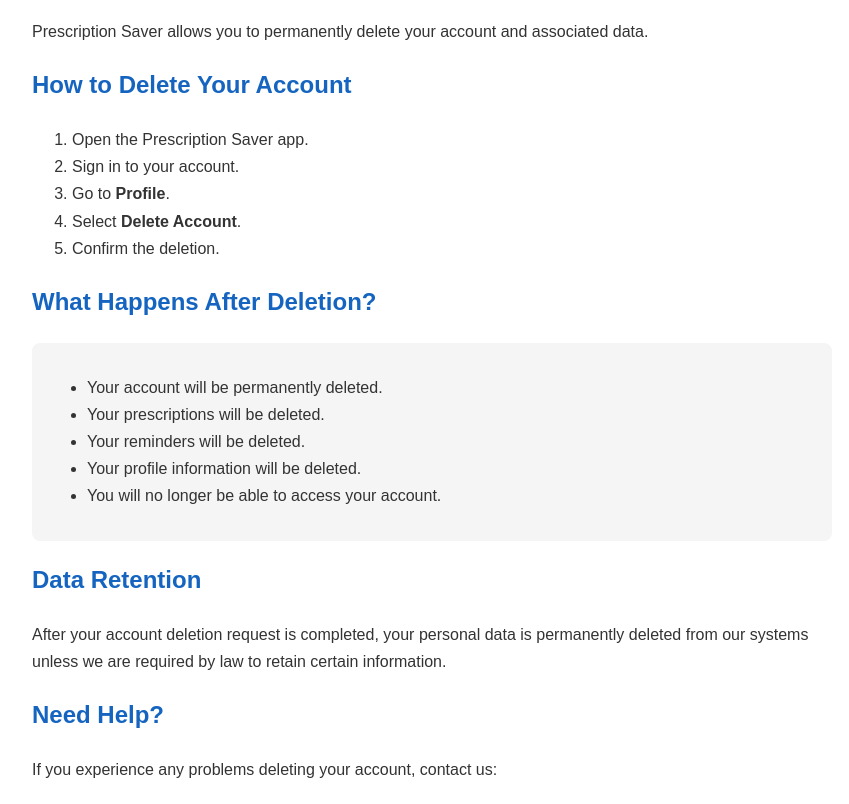
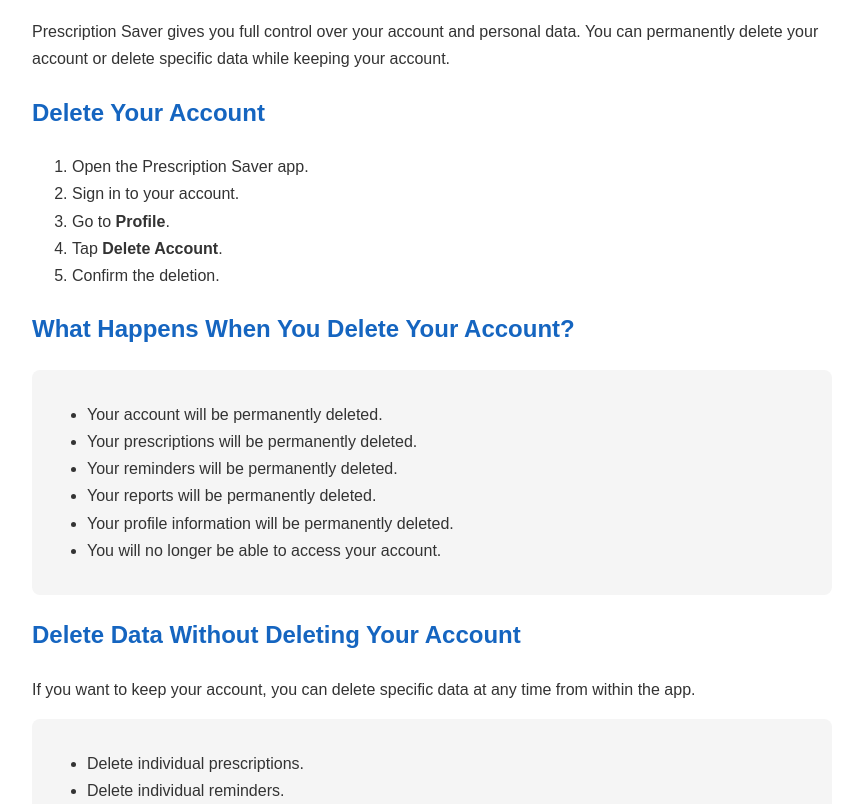
Before and after one commit to shahnewaz-rico/prescriptionsaver-legal, a plain HTML site: page delete-account.html in a window 1280 px wide. Shown: the part 139-943 px from the top of the page, without its empty margins (208-1057 px from the left). Drawn offline with Linux system fonts and the light colour scheme.

Commit message:
Update delete-account.html

```diff
--- a/delete-account.html
+++ b/delete-account.html
@@ -4,6 +4,7 @@
 <meta charset="UTF-8">
 <meta name="viewport" content="width=device-width, initial-scale=1.0">
 <title>Delete Your Prescription Saver Account</title>
+
 <style>
 body{
     font-family:Arial,Helvetica,sans-serif;
@@ -22,47 +23,68 @@
     border-radius:8px;
 }
 </style>
+
 </head>
 <body>
 
 <h1>Delete Your Prescription Saver Account</h1>
 
 <p>
-Prescription Saver allows you to permanently delete your account and associated data.
+Prescription Saver gives you full control over your account and personal data.
+You can permanently delete your account or delete specific data while keeping your account.
 </p>
 
-<h2>How to Delete Your Account</h2>
+<h2>Delete Your Account</h2>
 
 <ol>
 <li>Open the Prescription Saver app.</li>
 <li>Sign in to your account.</li>
 <li>Go to <strong>Profile</strong>.</li>
-<li>Select <strong>Delete Account</strong>.</li>
+<li>Tap <strong>Delete Account</strong>.</li>
 <li>Confirm the deletion.</li>
 </ol>
 
-<h2>What Happens After Deletion?</h2>
+<h2>What Happens When You Delete Your Account?</h2>
 
 <div class="box">
 <ul>
 <li>Your account will be permanently deleted.</li>
-<li>Your prescriptions will be deleted.</li>
-<li>Your reminders will be deleted.</li>
-<li>Your profile information will be deleted.</li>
+<li>Your prescriptions will be permanently deleted.</li>
+<li>Your reminders will be permanently deleted.</li>
+<li>Your reports will be permanently deleted.</li>
+<li>Your profile information will be permanently deleted.</li>
 <li>You will no longer be able to access your account.</li>
 </ul>
 </div>
 
+<h2>Delete Data Without Deleting Your Account</h2>
+
+<p>
+If you want to keep your account, you can delete specific data at any time from within the app.
+</p>
+
+<div class="box">
+<ul>
+<li>Delete individual prescriptions.</li>
+<li>Delete individual reminders.</li>
+<li>Delete individual reports.</li>
+</ul>
+</div>
+
+<p>
+Deleting these items does not delete your account.
+</p>
+
 <h2>Data Retention</h2>
 
 <p>
-After your account deletion request is completed, your personal data is permanently deleted from our systems unless we are required by law to retain certain information.
+After your account is deleted, your personal data is permanently removed from our systems unless we are required by law to retain certain information.
 </p>
 
 <h2>Need Help?</h2>
 
 <p>
-If you experience any problems deleting your account, contact us:
+If you experience any problems deleting your account or data, please contact us:
 </p>
 
 <p>
```
